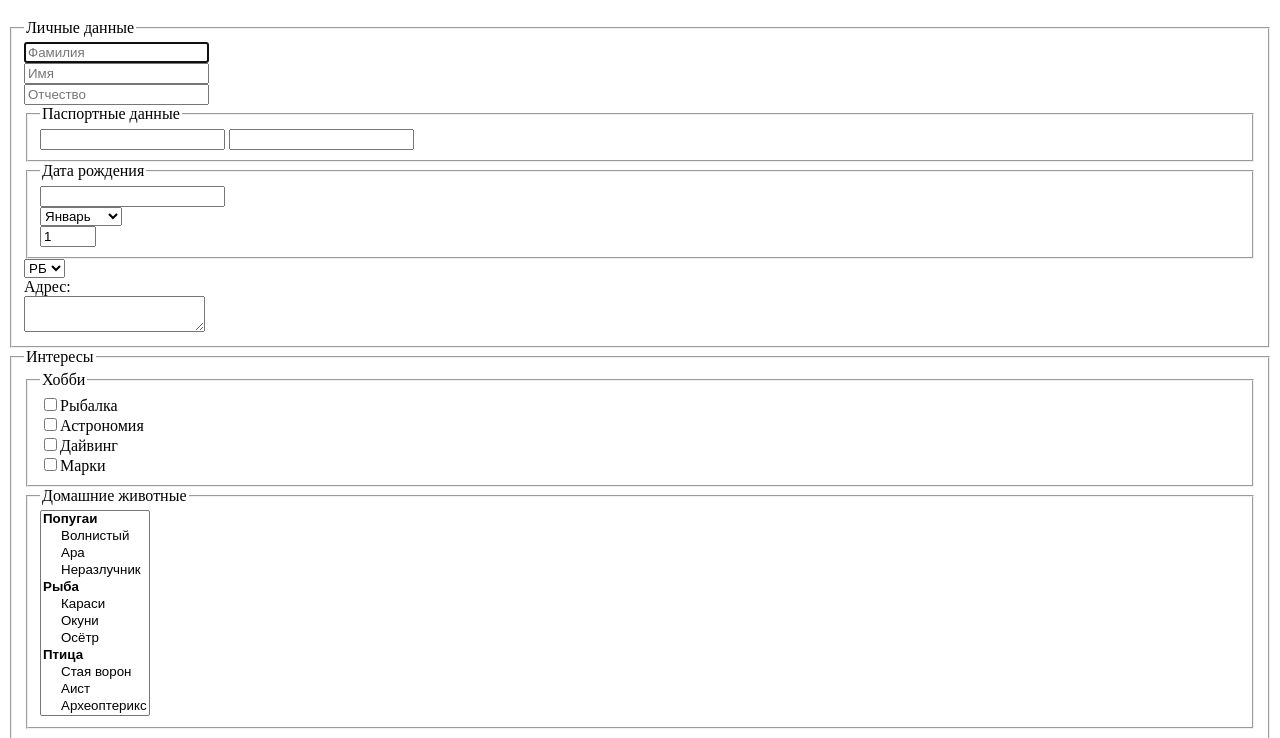
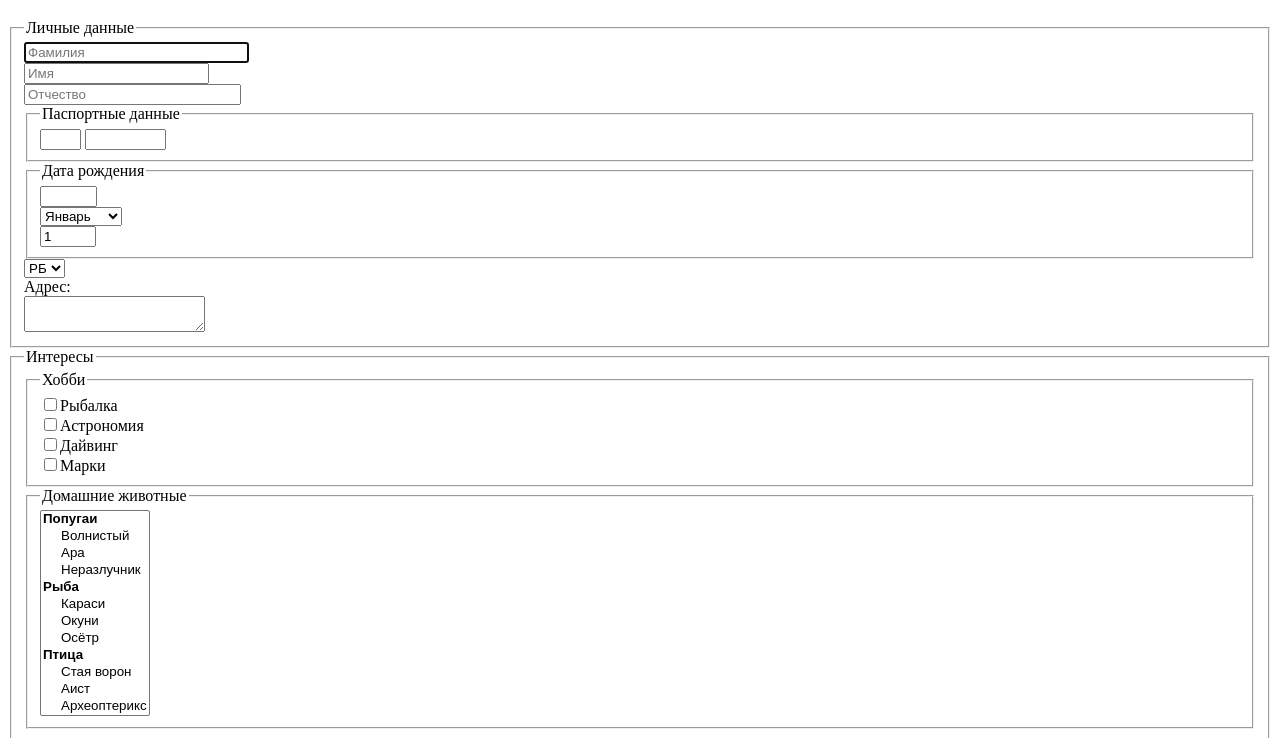
Before and after one commit to vitaly701/KrotVitaliSergeevich, a plain HTML site: page HTML/05_HTML_FORM/dopform/dopform.html in a window 1280 px wide. Shown: the part 61-799 px from the top of the page. Drawn offline with Linux system fonts and the light colour scheme.

Commit message:
add form

```diff
--- a/HTML/05_HTML_FORM/dopform/dopform.html
+++ b/HTML/05_HTML_FORM/dopform/dopform.html
@@ -11,17 +11,17 @@
     <form name="worksheet" action="http://fe.it-academy.by/TestForm.php" method="get" target="blank">
         <fieldset>
             <legend>Личные данные</legend>
-            <input type="text" name="familiya" pattern="\[А-Яа-яЁё][^\s]" maxlength="25" required autofocus placeholder="Фамилия"><br>
-            <input type="text" name="imya" pattern="\[А-Яа-яЁё][^\s]" maxlength="20" required placeholder="Имя"><br>
-            <input type="text" name="otchestvo" pattern="\[А-Яа-яЁё][^\s]"  maxlength="24" required placeholder="Отчество">
+            <input type="text" name="familiya" pattern="^[А-Яа-яЁё][^\s]+$" size="25"  required autofocus placeholder="Фамилия"><br>
+            <input type="text" name="imya" pattern="^[А-Яа-яЁё][^\s]+$" size="20" required placeholder="Имя"><br>
+            <input type="text" name="otchestvo" pattern="^[А-Яа-яЁё][^\s]+$"  size="24" required placeholder="Отчество">
             <fieldset>
                 <legend>Паспортные данные</legend>
-                <input type="text" name="series" maxlength="2" required>
-                <input type="text" name="passport ID" maxlength="7" class="input-number" pattern="{7}" required>
+                <input type="text" name="series" pattern="[A-Z]{2,}" size="2" required>
+                <input type="text" name="passport ID" class="input-number" size="7"  maxlength="7" pattern="[0-9]{7,}" required>
             </fieldset>
             <fieldset>
                 <legend>Дата рождения</legend>
-                <input type="text" name="year" maxlength="4"><br>
+                <input type="text" name="year" size="4"maxlength="4"><br>
                 <select name="month" >
 
                     <option value="1" selected>Январь</option>
@@ -107,8 +107,8 @@
         </fieldset>
         <fieldset>
             <legend>Данные для входа и восстановления пороля</legend>
-            <input type="text" name="login" pattern="\[A-Za-z]^\s" maxlength="20" required placeholder="логин"><br>
-            <input type="password" name="pass" pattern="\[A-Za-z]^\s" maxlength="20" required  autocomplete="off" placeholder="пароль">
+            <input type="text" name="login" pattern="^[a-zA-Z]{5,}[^\s]+$" size="20" required placeholder="логин"><br>
+            <input type="password" name="pass" pattern="^[a-zA-Z]{10,}[^\s]+$" size="20" required  autocomplete="off" placeholder="пароль">
         </fieldset>
         <fieldset>
             <legend>Координаты</legend>
```
